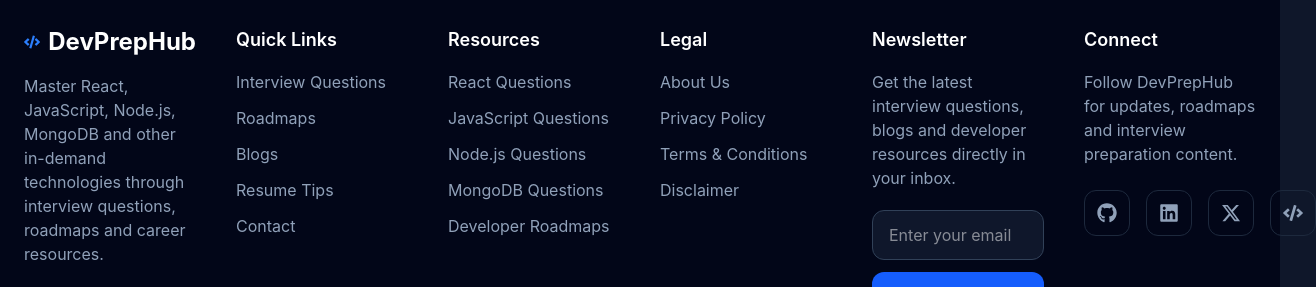
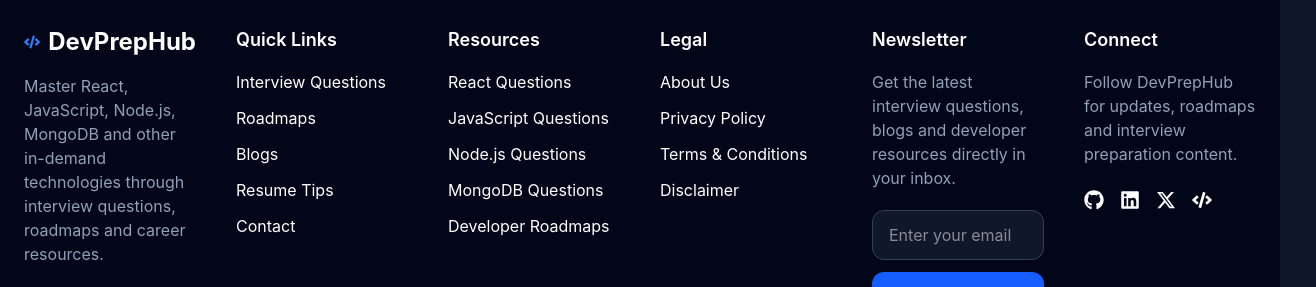
Before and after one commit to smagdum124/devprephub, a React (Vite) app: page /questions in a window 1280 px wide. Shown: the part 906-1193 px from the top of the page, 1316 px wide, since content can reach past the window. Built offline with nearby package versions, Linux system fonts and the light colour scheme; no server answers.

Commit message:
Added newsletter subscription, pagination, breadcrumbs and UI improvements

```diff
--- a/src/App.jsx
+++ b/src/App.jsx
@@ -34,6 +34,7 @@
 import ManageContacts from "./pages/admin/ManageContacts";
 import ProtectedRoute from "./routes/ProtectedRoute";
 import Disclaimer from "./pages/Disclaimer";
+import ManageSubscribers from "./pages/admin/ManageSubscribers";
 
 
 
@@ -45,7 +46,7 @@
 
       <ScrollToTop />
       <BackToTop />
-       <GoogleAnalytics />
+      <GoogleAnalytics />
       <Routes>
 
         <Route element={<MainLayout />}>
@@ -180,6 +181,10 @@
             path="/admin/contacts"
             element={<ManageContacts />}
           />
+          <Route
+            path="subscribers"
+            element={<ManageSubscribers />}
+          />
 
         </Route>
 
--- a/src/components/layout/Footer.jsx
+++ b/src/components/layout/Footer.jsx
@@ -5,14 +5,54 @@
   FaXTwitter,
 } from "react-icons/fa6";
 import { FaCode } from "react-icons/fa";
+import { useState } from "react";
+import { toast } from "react-toastify";
+import api from "../../services/api";
 
 const Footer = () => {
+  const [email, setEmail] = useState("");
+  const [loading, setLoading] = useState(false);
+
+  const subscribeNewsletter = async () => {
+    if (!email.trim()) {
+      return toast.error("Please enter your email");
+    }
+
+    const emailRegex =
+      /^[^\s@]+@[^\s@]+\.[^\s@]+$/;
+
+    if (!emailRegex.test(email)) {
+      return toast.error("Enter a valid email");
+    }
+
+    try {
+      setLoading(true);
+
+      const { data } = await api.post(
+        "/newsletter",
+        {
+          email,
+        }
+      );
+
+      toast.success(data.message);
+
+      setEmail("");
+    } catch (error) {
+      toast.error(
+        error.response?.data?.message ||
+          "Something went wrong"
+      );
+    } finally {
+      setLoading(false);
+    }
+  };
+
   return (
     <footer className="border-t border-slate-300 bg-slate-100 dark:border-slate-800 dark:bg-slate-950">
       <div className="mx-auto max-w-7xl px-6 py-14">
 
-        <div className="grid gap-10 md:grid-cols-3
-lg:grid-cols-6">
+        <div className="grid gap-10 md:grid-cols-3 lg:grid-cols-6">
 
           {/* Brand */}
           <div>
@@ -25,9 +65,11 @@
             </Link>
 
             <p className="mt-4 max-w-sm text-slate-500 dark:text-slate-400">
-              Master React, JavaScript, Node.js, MongoDB and other
-              in-demand technologies through interview questions,
-              roadmaps and career resources.
+              Master React, JavaScript, Node.js,
+              MongoDB and other in-demand
+              technologies through interview
+              questions, roadmaps and career
+              resources.
             </p>
           </div>
 
@@ -38,40 +80,11 @@
             </h3>
 
             <div className="mt-4 flex flex-col gap-3">
-              <Link
-                to="/questions"
-                className="text-slate-500 hover:text-slate-900 dark:text-slate-400 dark:hover:text-white transition"
-              >
-                Interview Questions
-              </Link>
-
-              <Link
-                to="/roadmaps"
-                className="text-slate-500 hover:text-slate-900 dark:text-slate-400 dark:hover:text-white transition"
-              >
-                Roadmaps
-              </Link>
-
-              <Link
-                to="/blogs"
-                className="text-slate-500 hover:text-slate-900 dark:text-slate-400 dark:hover:text-white transition"
-              >
-                Blogs
-              </Link>
-
-              <Link
-                to="/resume-tips"
-                className="text-slate-500 hover:text-slate-900 dark:text-slate-400 dark:hover:text-white transition"
-              >
-                Resume Tips
-              </Link>
-
-              <Link
-                to="/contact"
-                className="text-slate-500 hover:text-slate-900 dark:text-slate-400 dark:hover:text-white transition"
-              >
-                Contact
-              </Link>
+              <Link to="/questions">Interview Questions</Link>
+              <Link to="/roadmaps">Roadmaps</Link>
+              <Link to="/blogs">Blogs</Link>
+              <Link to="/resume-tips">Resume Tips</Link>
+              <Link to="/contact">Contact</Link>
             </div>
           </div>
 
@@ -82,38 +95,23 @@
             </h3>
 
             <div className="mt-4 flex flex-col gap-3">
-              <Link
-                to="/questions?category=React"
-                className="text-slate-500 hover:text-slate-900 dark:text-slate-400 dark:hover:text-white transition"
-              >
+              <Link to="/questions?category=React">
                 React Questions
               </Link>
 
-              <Link
-                to="/questions?category=JavaScript"
-                className="text-slate-500 hover:text-slate-900 dark:text-slate-400 dark:hover:text-white transition"
-              >
+              <Link to="/questions?category=JavaScript">
                 JavaScript Questions
               </Link>
 
-              <Link
-                to="/questions?category=Node.js"
-                className="text-slate-500 hover:text-slate-900 dark:text-slate-400 dark:hover:text-white transition"
-              >
+              <Link to="/questions?category=Node.js">
                 Node.js Questions
               </Link>
 
-              <Link
-                to="/questions?category=MongoDB"
-                className="text-slate-500 hover:text-slate-900 dark:text-slate-400 dark:hover:text-white transition"
-              >
+              <Link to="/questions?category=MongoDB">
                 MongoDB Questions
               </Link>
 
-              <Link
-                to="/roadmaps"
-                className="text-slate-500 hover:text-slate-900 dark:text-slate-400 dark:hover:text-white transition"
-              >
+              <Link to="/roadmaps">
                 Developer Roadmaps
               </Link>
             </div>
@@ -126,35 +124,19 @@
             </h3>
 
             <div className="mt-4 flex flex-col gap-3">
-              <Link
-                to="/about"
-                className="text-slate-500 hover:text-slate-900 dark:text-slate-400 dark:hover:text-white transition"
-              >
-                About Us
-              </Link>
-
-              <Link
-                to="/privacy-policy"
-                className="text-slate-500 hover:text-slate-900 dark:text-slate-400 dark:hover:text-white transition"
-              >
+              <Link to="/about">About Us</Link>
+              <Link to="/privacy-policy">
                 Privacy Policy
               </Link>
-
-              <Link
-                to="/terms-and-conditions"
-                className="text-slate-500 hover:text-slate-900 dark:text-slate-400 dark:hover:text-white transition"
-              >
+              <Link to="/terms-and-conditions">
                 Terms & Conditions
               </Link>
-
-              <Link
-                to="/disclaimer"
-                className="text-slate-500 hover:text-slate-900 dark:text-slate-400 dark:hover:text-white transition"
-              >
+              <Link to="/disclaimer">
                 Disclaimer
               </Link>
             </div>
           </div>
+
           {/* Newsletter */}
           <div>
             <h3 className="text-lg font-semibold text-slate-900 dark:text-white">
@@ -162,62 +144,75 @@
             </h3>
 
             <p className="mt-4 text-slate-500 dark:text-slate-400">
-              Get the latest interview questions, blogs and developer resources directly in your inbox.
+              Get the latest interview
+              questions, blogs and developer
+              resources directly in your inbox.
             </p>
 
             <div className="mt-5 space-y-3">
+
               <input
                 type="email"
                 placeholder="Enter your email"
+                value={email}
+                onChange={(e) =>
+                  setEmail(e.target.value)
+                }
+                onKeyDown={(e) => {
+                  if (e.key === "Enter") {
+                    subscribeNewsletter();
+                  }
+                }}
                 className="w-full rounded-xl border border-slate-300 dark:border-slate-700 bg-white dark:bg-slate-900 px-4 py-3 text-slate-900 dark:text-white outline-none focus:border-blue-500"
               />
 
               <button
-                className="w-full rounded-xl bg-blue-600 py-3 font-semibold text-white transition hover:bg-blue-700"
+                onClick={subscribeNewsletter}
+                disabled={loading}
+                className="w-full rounded-xl bg-blue-600 py-3 font-semibold text-white transition hover:bg-blue-700 disabled:cursor-not-allowed disabled:opacity-60"
               >
-                Subscribe
+                {loading
+                  ? "Subscribing..."
+                  : "Subscribe"}
               </button>
+
             </div>
           </div>
-          {/* Social */}
+
+          {/* Connect */}
           <div>
             <h3 className="text-lg font-semibold text-slate-900 dark:text-white">
               Connect
             </h3>
 
             <p className="mt-4 text-slate-500 dark:text-slate-400">
-              Follow DevPrepHub for updates, roadmaps and interview
+              Follow DevPrepHub for updates,
+              roadmaps and interview
               preparation content.
             </p>
 
             <div className="mt-6 flex gap-4">
 
               <a
-                aria-label="GitHub Profile"
                 href="https://github.com/smagdum124"
                 target="_blank"
                 rel="noopener noreferrer"
-                className="rounded-xl border border-slate-300 dark:border-slate-800 p-3 text-slate-500 dark:text-slate-400 transition hover:border-blue-500 hover:text-blue-500"
               >
                 <FaGithub size={20} />
               </a>
 
               <a
-                aria-label="LinkedIn Profile"
                 href="https://www.linkedin.com/in/magdum-shaikh-713221204"
                 target="_blank"
                 rel="noopener noreferrer"
-                className="rounded-xl border border-slate-300 dark:border-slate-800 p-3 text-slate-500 dark:text-slate-400 transition hover:border-blue-500 hover:text-blue-500"
               >
                 <FaLinkedin size={20} />
               </a>
 
               <a
-                aria-label="Portfolio Website"
                 href="#"
                 target="_blank"
                 rel="noopener noreferrer"
-                className="rounded-xl border border-slate-300 dark:border-slate-800 p-3 text-slate-500 dark:text-slate-400 transition hover:border-blue-500 hover:text-blue-500"
               >
                 <FaXTwitter size={20} />
               </a>
@@ -226,17 +221,16 @@
                 href="https://magdum-portfolio-tau.vercel.app"
                 target="_blank"
                 rel="noopener noreferrer"
-                className="rounded-xl border border-slate-300 dark:border-slate-800 p-3 text-slate-500 dark:text-slate-400 transition hover:border-blue-500 hover:text-blue-500"
               >
                 <FaCode size={20} />
               </a>
 
             </div>
+
           </div>
 
         </div>
 
-        {/* Bottom */}
         <div className="mt-12 border-t border-slate-300 pt-6 text-center text-sm text-slate-500 dark:border-slate-800">
           © {new Date().getFullYear()} DevPrepHub • Built by Magdum Shaikh
         </div>
--- a/src/pages/admin/AdminDashboard.jsx
+++ b/src/pages/admin/AdminDashboard.jsx
@@ -73,6 +73,11 @@
       value: stats.totalContacts,
       icon: Mail,
     },
+    {
+      title: "Subscribers",
+      value: stats.totalSubscribers,
+      icon: Mail
+    }
   ];
 
   return (<div className="p-6">
--- a/src/pages/admin/AdminLayout.jsx
+++ b/src/pages/admin/AdminLayout.jsx
@@ -189,7 +189,14 @@
                     Contact Messages
                 </NavLink>
 
-
+                <NavLink
+                    to="/admin/subscribers"
+                    className={navLinkClass}
+                    onClick={() => setSidebarOpen(false)}
+                >
+                    <FiMail size={20} />
+                    Subscribers
+                </NavLink>
             </div>
 
         </aside>
--- /dev/null
+++ b/src/pages/admin/ManageSubscribers.jsx
@@ -0,0 +1,164 @@
+import { useEffect, useState } from "react";
+import api from "../../services/api";
+import { toast } from "react-toastify";
+import { FiTrash2, FiMail } from "react-icons/fi";
+
+function ManageSubscribers() {
+  const [subscribers, setSubscribers] = useState([]);
+  const [loading, setLoading] = useState(true);
+
+  useEffect(() => {
+    fetchSubscribers();
+  }, []);
+
+  const fetchSubscribers = async () => {
+    try {
+      const { data } = await api.get("/newsletter");
+      setSubscribers(data.subscribers);
+    } catch (error) {
+      console.log(error);
+      toast.error("Failed to fetch subscribers");
+    } finally {
+      setLoading(false);
+    }
+  };
+
+  const deleteSubscriber = async (id) => {
+    const confirmDelete = window.confirm(
+      "Are you sure you want to delete this subscriber?"
+    );
+
+    if (!confirmDelete) return;
+
+    try {
+      await api.delete(`/newsletter/${id}`);
+
+      toast.success("Subscriber deleted");
+
+      setSubscribers((prev) =>
+        prev.filter((subscriber) => subscriber._id !== id)
+      );
+    } catch (error) {
+      console.log(error);
+      toast.error("Delete failed");
+    }
+  };
+
+  return (
+    <div className="p-6">
+
+      <div className="mb-8 flex items-center gap-3">
+        <div className="rounded-xl bg-blue-100 p-3 dark:bg-slate-800">
+          <FiMail
+            size={24}
+            className="text-blue-600"
+          />
+        </div>
+
+        <div>
+          <h1 className="text-3xl font-bold text-slate-900 dark:text-white">
+            Newsletter Subscribers
+          </h1>
+
+          <p className="text-slate-500">
+            Total Subscribers : {subscribers.length}
+          </p>
+        </div>
+      </div>
+
+      {loading ? (
+        <div className="rounded-xl border border-slate-300 bg-white p-10 text-center dark:border-slate-800 dark:bg-slate-900">
+          Loading Subscribers...
+        </div>
+      ) : subscribers.length === 0 ? (
+        <div className="rounded-xl border border-dashed border-slate-300 bg-white p-10 text-center dark:border-slate-700 dark:bg-slate-900">
+          <h2 className="text-2xl font-semibold">
+            No Subscribers Yet
+          </h2>
+
+          <p className="mt-2 text-slate-500">
+            Once users subscribe, they'll appear here.
+          </p>
+        </div>
+      ) : (
+        <div className="overflow-x-auto rounded-xl border border-slate-300 bg-white shadow-sm dark:border-slate-800 dark:bg-slate-900">
+
+          <table className="w-full">
+
+            <thead className="border-b border-slate-300 dark:border-slate-800">
+
+              <tr className="text-left">
+
+                <th className="px-6 py-4">
+                  #
+                </th>
+
+                <th className="px-6 py-4">
+                  Email
+                </th>
+
+                <th className="px-6 py-4">
+                  Subscribed On
+                </th>
+
+                <th className="px-6 py-4 text-center">
+                  Action
+                </th>
+
+              </tr>
+
+            </thead>
+
+            <tbody>
+
+              {subscribers.map(
+                (subscriber, index) => (
+                  <tr
+                    key={subscriber._id}
+                    className="border-b border-slate-200 transition hover:bg-slate-50 dark:border-slate-800 dark:hover:bg-slate-800/40"
+                  >
+
+                    <td className="px-6 py-4">
+                      {index + 1}
+                    </td>
+
+                    <td className="px-6 py-4 font-medium">
+                      {subscriber.email}
+                    </td>
+
+                    <td className="px-6 py-4">
+                      {new Date(
+                        subscriber.createdAt
+                      ).toLocaleDateString()}
+                    </td>
+
+                    <td className="px-6 py-4 text-center">
+
+                      <button
+                        onClick={() =>
+                          deleteSubscriber(
+                            subscriber._id
+                          )
+                        }
+                        className="rounded-lg bg-red-500 p-2 text-white transition hover:bg-red-600"
+                      >
+                        <FiTrash2 />
+                      </button>
+
+                    </td>
+
+                  </tr>
+                )
+              )}
+
+            </tbody>
+
+          </table>
+
+        </div>
+      )}
+    </div>
+  );
+}
+
+export default ManageSubscribers;
```
